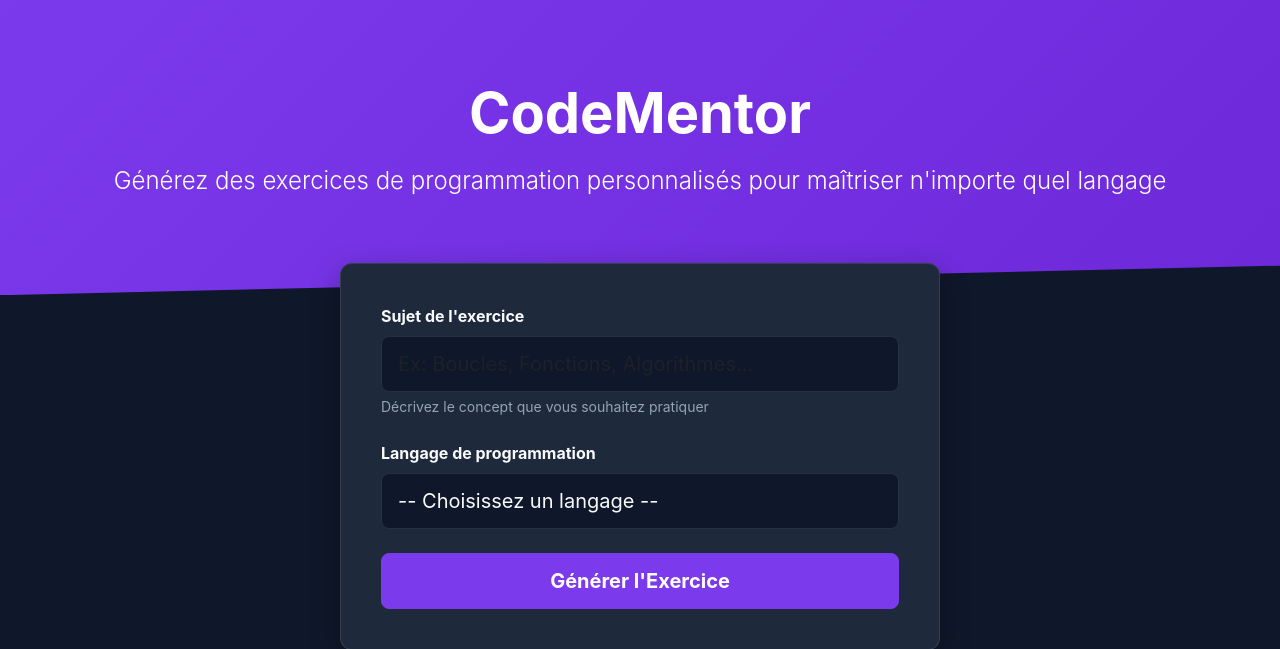
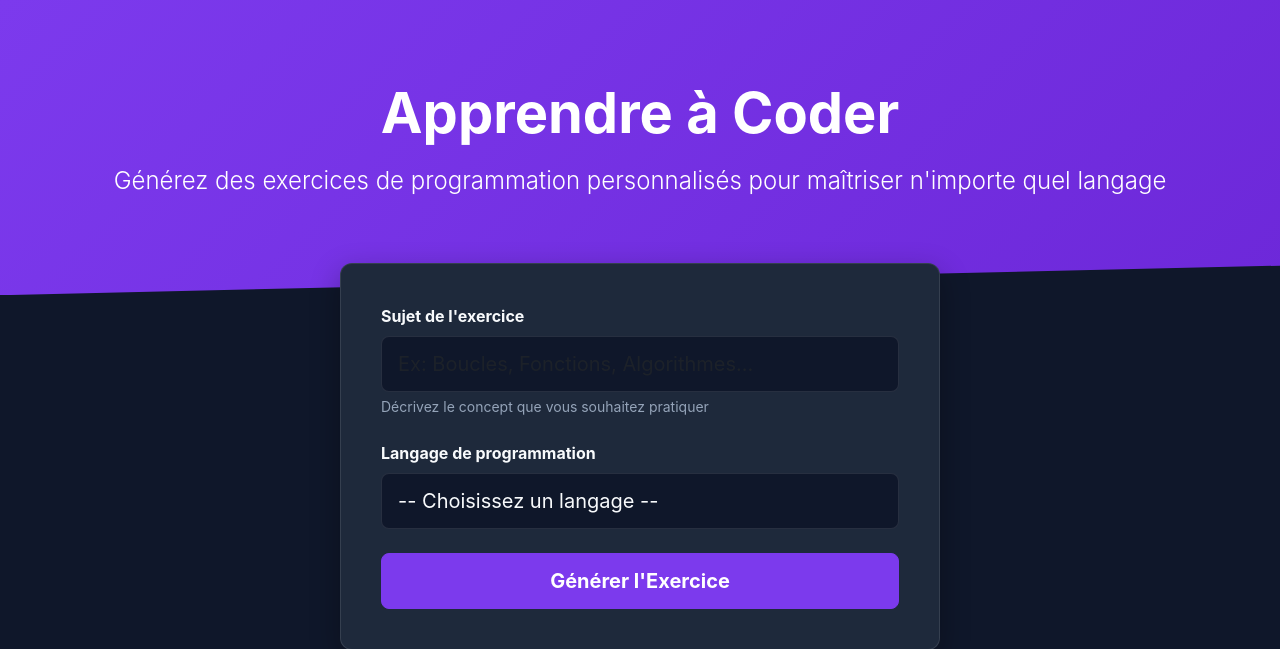
Before and after one commit to YahyaA86/Plateforme-de-codage-, a Flask app: page /index in a window 1280 px wide. Shown: the top 649 px of the page. Run offline with Flask 3, Linux system fonts and the light colour scheme.

Commit message:
Update index.html

```diff
--- a/src/templates/index.html
+++ b/src/templates/index.html
@@ -133,7 +133,7 @@
 <body>
     <div class="hero-section text-center">
         <div class="container">
-            <h1 class="display-4 fw-bold mb-3">CodeMentor</h1>
+            <h1 class="display-4 fw-bold mb-3">Apprendre à Coder</h1>
             <p class="lead fs-4">Générez des exercices de programmation personnalisés pour maîtriser n'importe quel langage</p>
         </div>
     </div>
```
